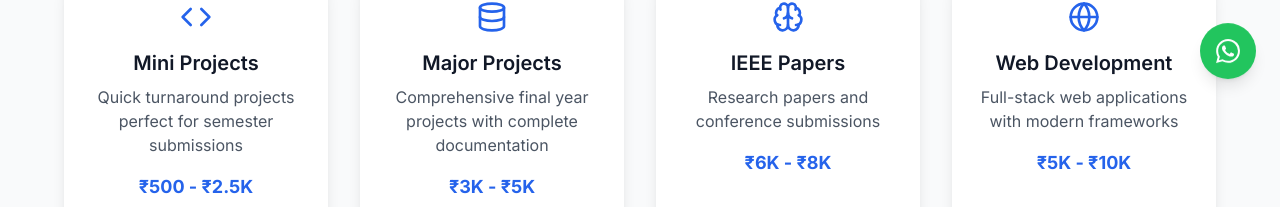
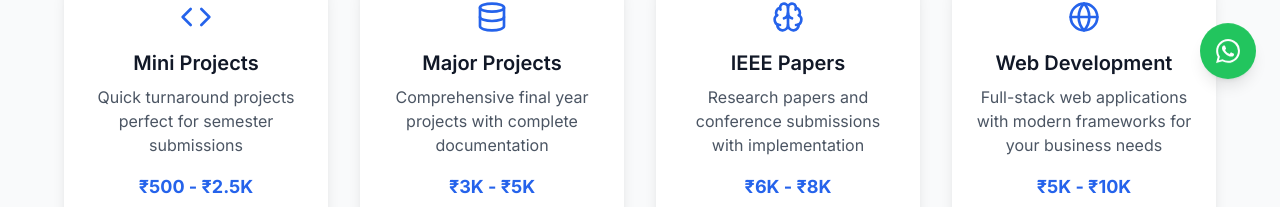
Before and after one commit to abdullahfirdowsi/portfolio-freelance-phase3, a React (Vite) app: page / in a window 1280 px wide. Shown: the part 683-890 px from the top of the page. Built offline with nearby package versions, Linux system fonts and the light colour scheme; no server answers.

Commit message:
Update Home Page

```diff
--- a/src/pages/Home.tsx
+++ b/src/pages/Home.tsx
@@ -19,13 +19,13 @@ const Home = () => {
     {
       icon: <Brain className="h-8 w-8" />,
       title: "IEEE Papers",
-      description: "Research papers and conference submissions",
+      description: "Research papers and conference submissions with implementation",
       price: "₹6K - ₹8K"
     },
     {
       icon: <Globe className="h-8 w-8" />,
       title: "Web Development",
-      description: "Full-stack web applications with modern frameworks",
+      description: "Full-stack web applications with modern frameworks for your business needs",
       price: "₹5K - ₹10K"
     }
   ];
```
